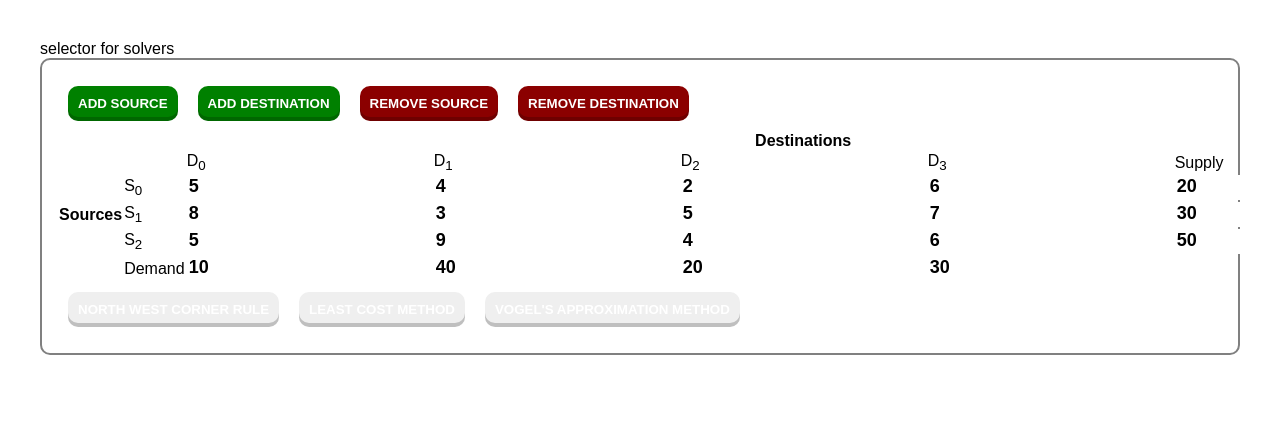
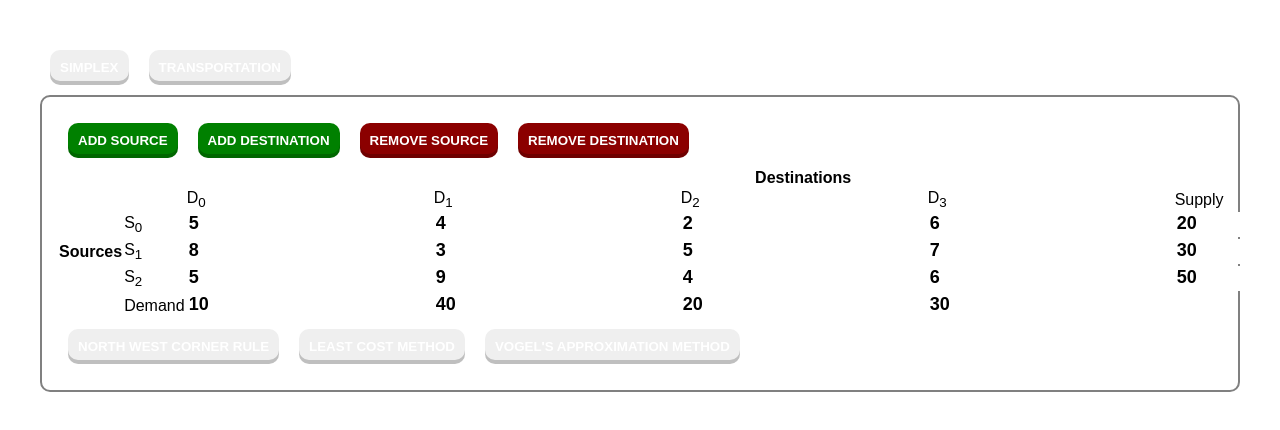
Before and after one commit to maheshbansod/numerical-methods, an Angular app: page / in a window 1280 px wide. Shown: the top 430 px of the page. Built offline with nearby package versions, Linux system fonts and the light colour scheme.

Commit message:
added selector

```diff
--- a/src/app/app.component.html
+++ b/src/app/app.component.html
@@ -1,7 +1,14 @@
 <div class="main">
-    <div class="tools">selector for solvers</div>
+    <div class="tools">
+        <button (click)="setSolver('simplex')">Simplex</button>
+        <button (click)="setSolver('transportation')">Transportation</button>
+    </div>
     <div class="solver_wrapper">
-        <!-- <app-simplex-solver-inputs class="solver"></app-simplex-solver-inputs> -->
-        <app-transportation-solve class="solver"></app-transportation-solve>
+        <div *ngIf="solver == 'simplex'">
+            <app-simplex-solver-inputs class="solver"></app-simplex-solver-inputs>
+        </div>
+        <div *ngIf="solver == 'transportation'">
+            <app-transportation-solve class="solver"></app-transportation-solve>
+        </div>
     </div>
 </div>
--- a/src/app/app.component.ts
+++ b/src/app/app.component.ts
@@ -1,4 +1,6 @@
 import { Component } from '@angular/core';
+import { CommonModule } from '@angular/common';
+import { BrowserModule } from '@angular/platform-browser';
 
 @Component({
   selector: 'app-root',
@@ -7,4 +9,9 @@ import { Component } from '@angular/core';
 })
 export class AppComponent {
   title = 'numerical-methods';
+  solver:String = 'transportation';
+
+  setSolver(solver:String) {
+    this.solver = solver;
+  }
 }
```
